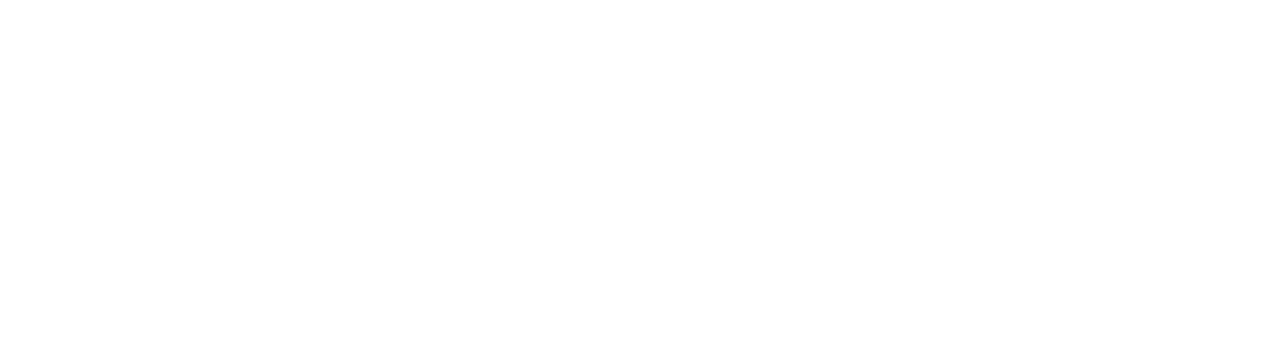
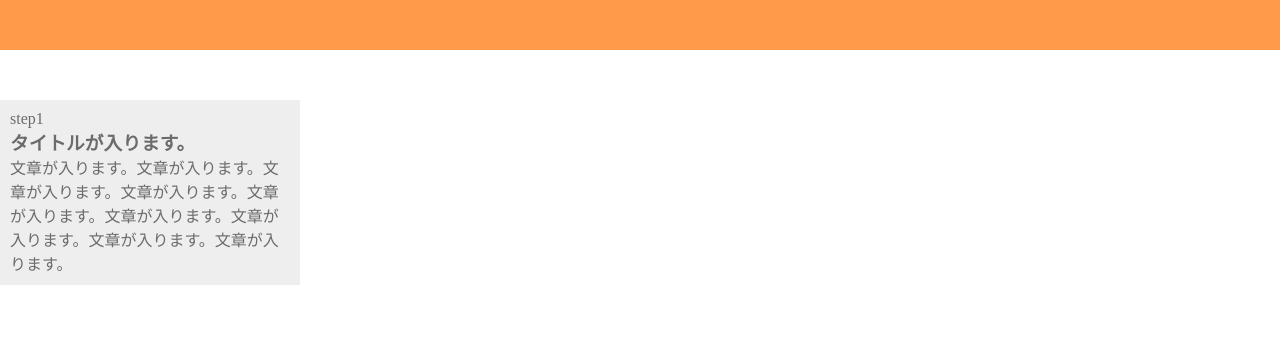
Before and after one commit to yuichiroterada-infratop/exercise_1-9, a plain HTML site: page index.html in a window 1280 px wide. Drawn offline with Linux system fonts and the light colour scheme.

Commit message:
[Start]1-9

```diff
--- a/index.html
+++ b/index.html
@@ -1,12 +1,26 @@
 <!DOCTYPE html>
 <html lang="ja">
   <head>
-    <meta charset="utf-8">
+    <meta charset="UTF-8">
     <title>exercise_1-9</title>
     <link rel="stylesheet" href="style.css"/>
   </head>
 
   <body>
+    <!--header-->
+    <header></header>
+
+    <!--以下、main部分-->
+    <main>
+      <div class="main-contents-box">
+        <div class="main-contents-image-box"></div>
+        <div class="main-contents-name">step1</div>
+        <h3 class="main-contents-title">タイトルが入ります。</h3>
+        <div class="main-contents-text">文章が入ります。文章が入ります。文章が入ります。文章が入ります。文章が入ります。文章が入ります。文章が入ります。文章が入ります。文章が入ります。</div>
+      </div>
+    </main>
+
+    <footer></footer>
 
   </body>
 
--- a/style.css
+++ b/style.css
@@ -0,0 +1,23 @@
+*{
+  margin: 0;
+  padding: 0;
+  box-sizing: border-box;
+  color: #6c6b6b;
+}
+
+header{
+  width: 100%;
+  height: 50px;
+  background-color: #FF9A4B;
+}
+
+main{
+  padding: 50px 0;
+  width: 960px;
+}
+
+.main-contents-box{
+  width: 300px;
+  padding: 10px;
+  background-color: #EEEEEE;
+}
```
